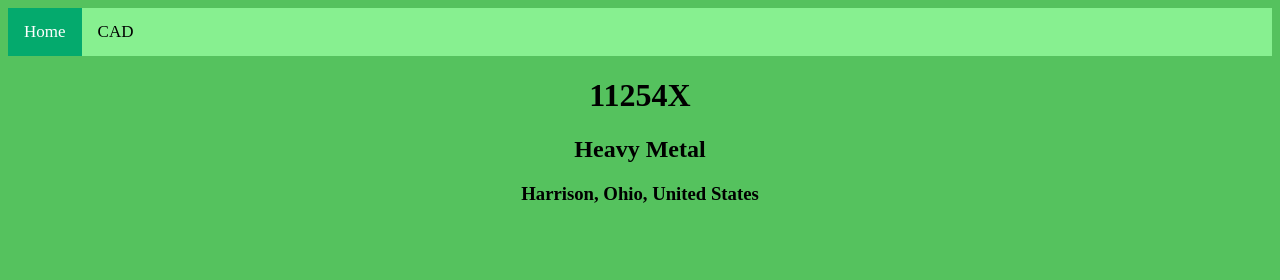
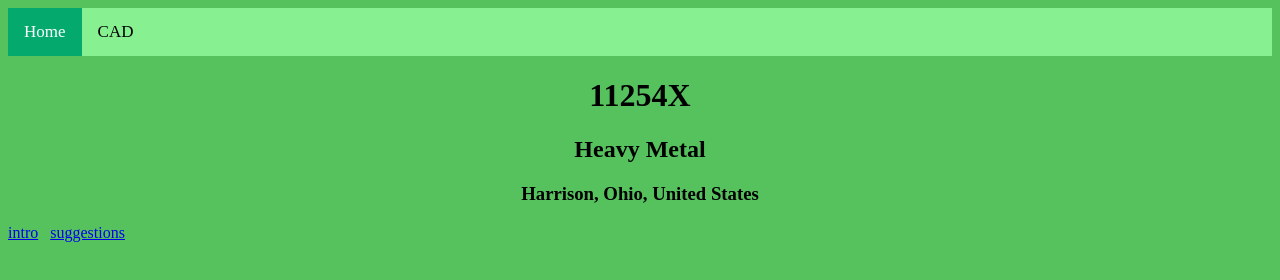
Before and after one commit to 11254X-Harrison-VEX/website, a plain HTML site: page index.html in a window 1280 px wide. Drawn offline with Linux system fonts and the light colour scheme.

Commit message:
backup content

```diff
--- a/index.html
+++ b/index.html
@@ -22,6 +22,8 @@
     <h3>Harrison, Ohio, United States</h3>
     </div>
 
+    <a href="/forms/intro.html">intro</a> &NonBreakingSpace;
+    <a href="/forms/suggestions.html">suggestions</a>
 
 </body>
 
```
